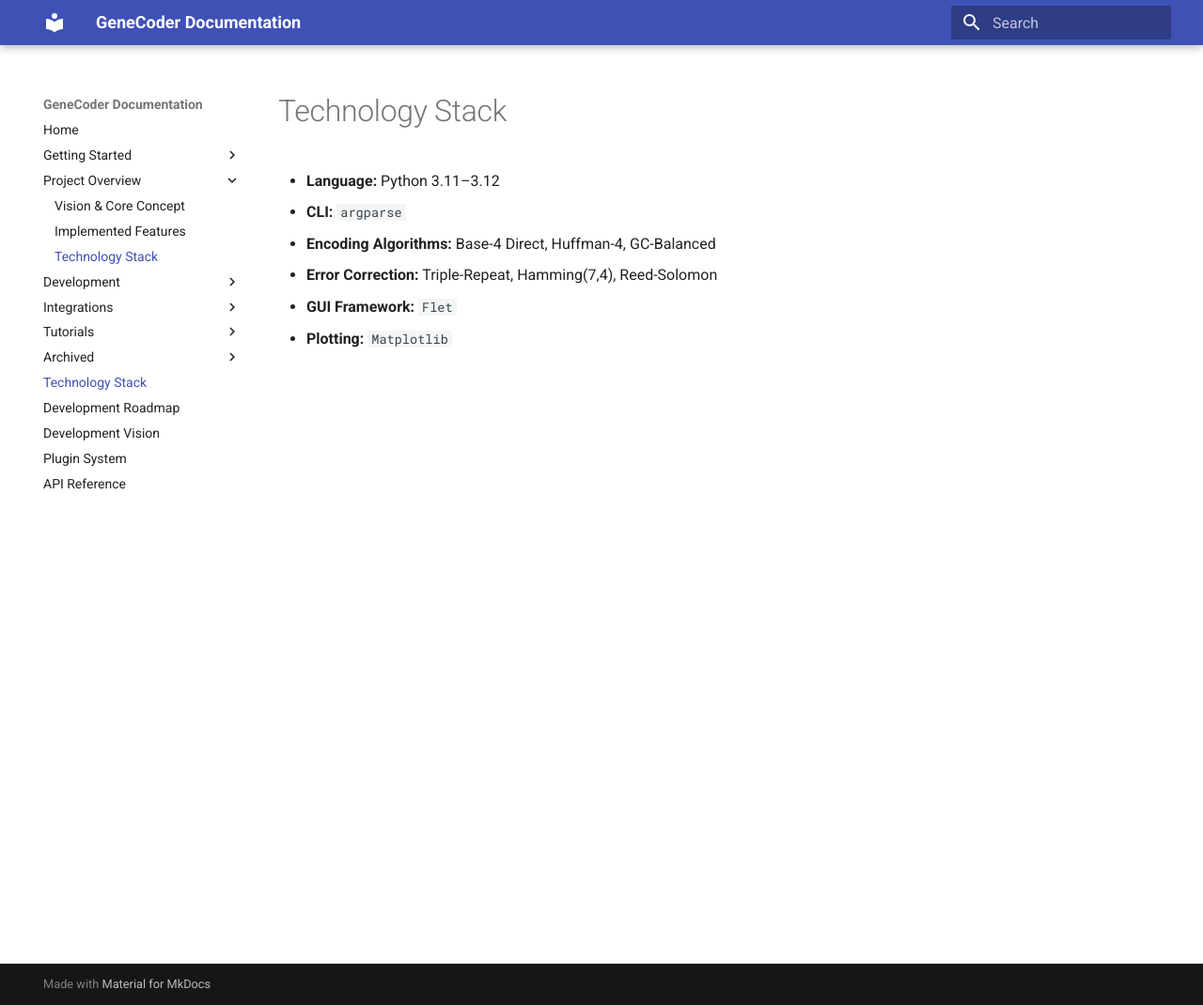
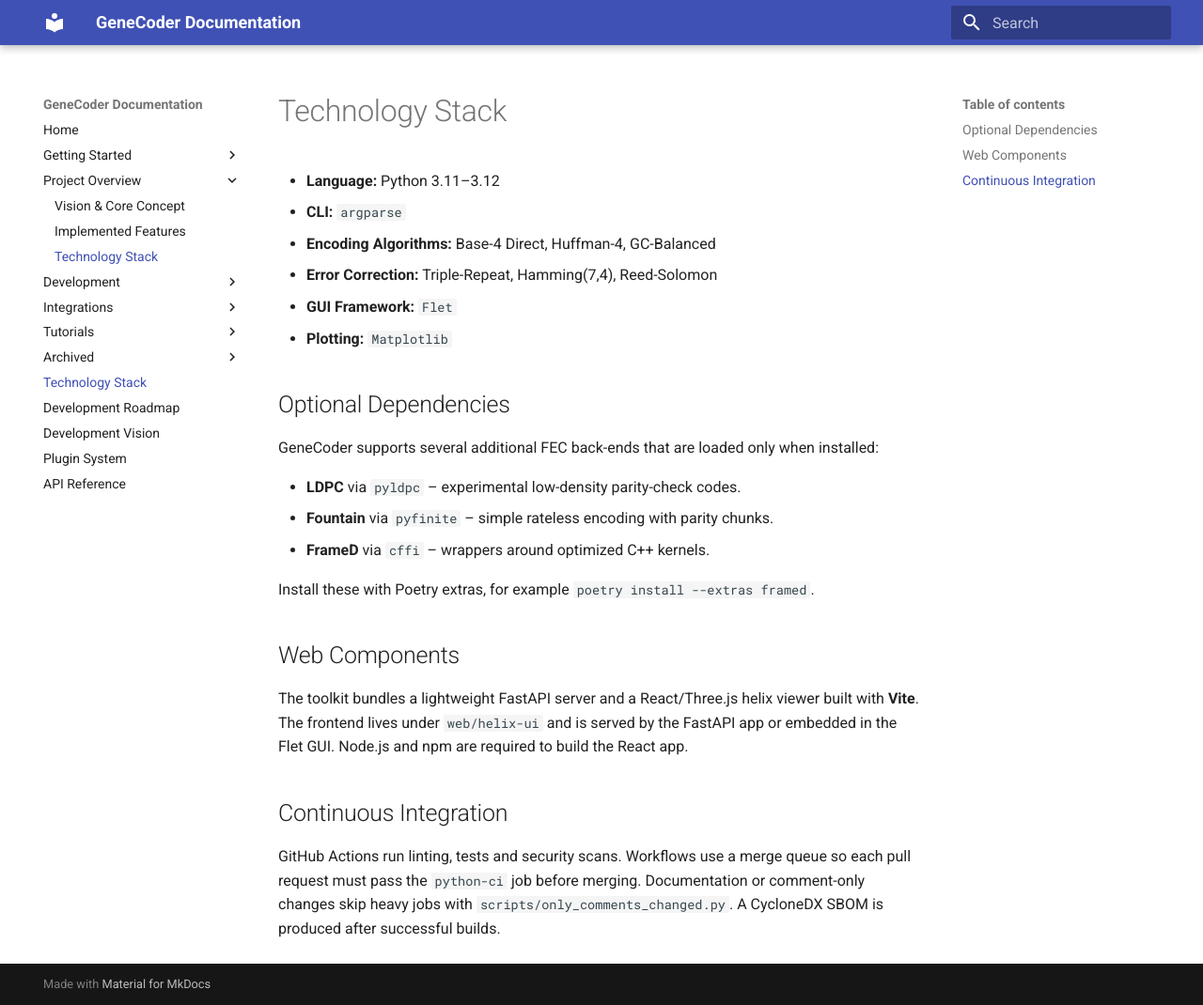
Before and after one commit to d0tTino/GeneCoder, an MkDocs documentation site: the page built from docs/technology_stack.md, in a window 1280 px wide and 1070 px high. Shown: the whole window at 94% size. Built offline with MkDocs 1.6.1 and Material for MkDocs 9.7.7, drawn with Linux system fonts in a browser that asks for light colours.

Commit message:
docs: expand technology stack

```diff
--- a/docs/technology_stack.md
+++ b/docs/technology_stack.md
@@ -6,3 +6,28 @@
 * **Error Correction:** Triple-Repeat, Hamming(7,4), Reed-Solomon
 * **GUI Framework:** `Flet`
 * **Plotting:** `Matplotlib`
+
+## Optional Dependencies
+
+GeneCoder supports several additional FEC back-ends that are loaded only when
+installed:
+
+- **LDPC** via `pyldpc` – experimental low-density parity-check codes.
+- **Fountain** via `pyfinite` – simple rateless encoding with parity chunks.
+- **FrameD** via `cffi` – wrappers around optimized C++ kernels.
+
+Install these with Poetry extras, for example `poetry install --extras framed`.
+
+## Web Components
+
+The toolkit bundles a lightweight FastAPI server and a React/Three.js helix
+viewer built with **Vite**. The frontend lives under `web/helix-ui` and is served
+by the FastAPI app or embedded in the Flet GUI. Node.js and npm are required to
+build the React app.
+
+## Continuous Integration
+
+GitHub Actions run linting, tests and security scans. Workflows use a merge queue
+so each pull request must pass the `python-ci` job before merging. Documentation
+or comment-only changes skip heavy jobs with `scripts/only_comments_changed.py`.
+A CycloneDX SBOM is produced after successful builds.
```
Also changed, not shown: docs/index.md (+1 -0 lines).
